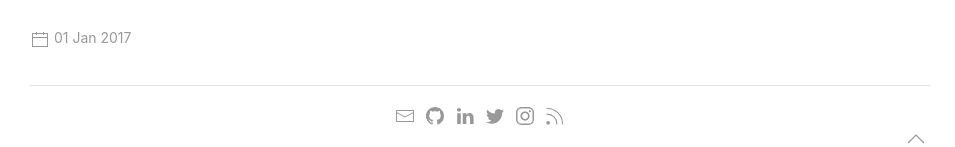
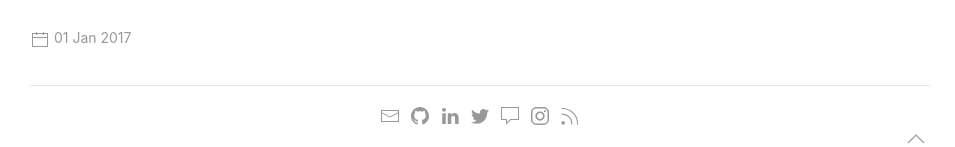
Before and after one commit to nasermirzaei89/nasermirzaei89.github.io, a Jekyll site: the page built from index.md, in a window 1280 px wide and 900 px high, scrolled down 825 px. Shown: the part 750-897 px from the top of the window, without its empty margins (160-1115 px from the left). Built offline with Jekyll 4.4.1, drawn with Linux system fonts in a browser that asks for light colours; nearby versions of some CDN libraries.

Commit message:
update uikit and add telegram id

```diff
--- a/_config.yaml
+++ b/_config.yaml
@@ -17,6 +17,9 @@ linkedin:
   username: nasermirzaei89
 
 instagram:
+  username: nasermirzaei89
+
+telegram:
   username: nasermirzaei89
 
 permalink: /:categories/:year/:month/:day/:title/
--- a/_layouts/base.html
+++ b/_layouts/base.html
@@ -8,7 +8,7 @@ layout: compress
     <meta charset="utf-8">
     <meta name="viewport" content="width=device-width, initial-scale=1">
 
-    <link rel="stylesheet" href="//cdnjs.cloudflare.com/ajax/libs/uikit/3.2.0/css/uikit.min.css"/>
+    <link rel="stylesheet" href="//cdnjs.cloudflare.com/ajax/libs/uikit/3.3.3/css/uikit.min.css"/>
     <link rel="apple-touch-icon" sizes="57x57" href="/apple-touch-icon-57x57.png">
     <link rel="apple-touch-icon" sizes="114x114" href="/apple-touch-icon-114x114.png">
     <link rel="apple-touch-icon" sizes="72x72" href="/apple-touch-icon-72x72.png">
@@ -55,13 +55,16 @@ layout: compress
                 <a href="https://github.com/{{site.github.username}}" target="_blank" uk-icon="icon: github" title="Github" uk-tooltip></a>
             </li>
             <li>
-                <a href="https://www.linkedin.com/in/{{site.linkedin.username}}" target="_blank" uk-icon="icon: linkedin" title="Linkedin" uk-tooltip></a>
+                <a href="https://linkedin.com/in/{{site.linkedin.username}}" target="_blank" uk-icon="icon: linkedin" title="Linkedin" uk-tooltip></a>
             </li>
             <li>
                 <a href="https://twitter.com/{{site.twitter.username}}" target="_blank" uk-icon="icon: twitter" title="Twitter" uk-tooltip></a>
             </li>
             <li>
-                <a href="https://www.instagram.com/{{site.instagram.username}}" target="_blank" uk-icon="icon: instagram" title="Instagram" uk-tooltip></a>
+                <a href="https://t.me/{{site.telegram.username}}" target="_blank" uk-icon="icon: comment" title="Telegram" uk-tooltip></a>
+            </li>
+            <li>
+                <a href="https://instagram.com/{{site.instagram.username}}" target="_blank" uk-icon="icon: instagram" title="Instagram" uk-tooltip></a>
             </li>
             <li>
                 <a href="{{site.feed.path}}" uk-icon="icon: rss" title="RSS" uk-tooltip></a>
@@ -73,8 +76,8 @@ layout: compress
     </div>
 </footer>
 
-<script src="//cdnjs.cloudflare.com/ajax/libs/uikit/3.2.0/js/uikit.min.js"></script>
-<script src="//cdnjs.cloudflare.com/ajax/libs/uikit/3.2.0/js/uikit-icons.min.js"></script>
+<script src="//cdnjs.cloudflare.com/ajax/libs/uikit/3.3.3/js/uikit.min.js"></script>
+<script src="//cdnjs.cloudflare.com/ajax/libs/uikit/3.3.3/js/uikit-icons.min.js"></script>
 
 </body>
 
```
